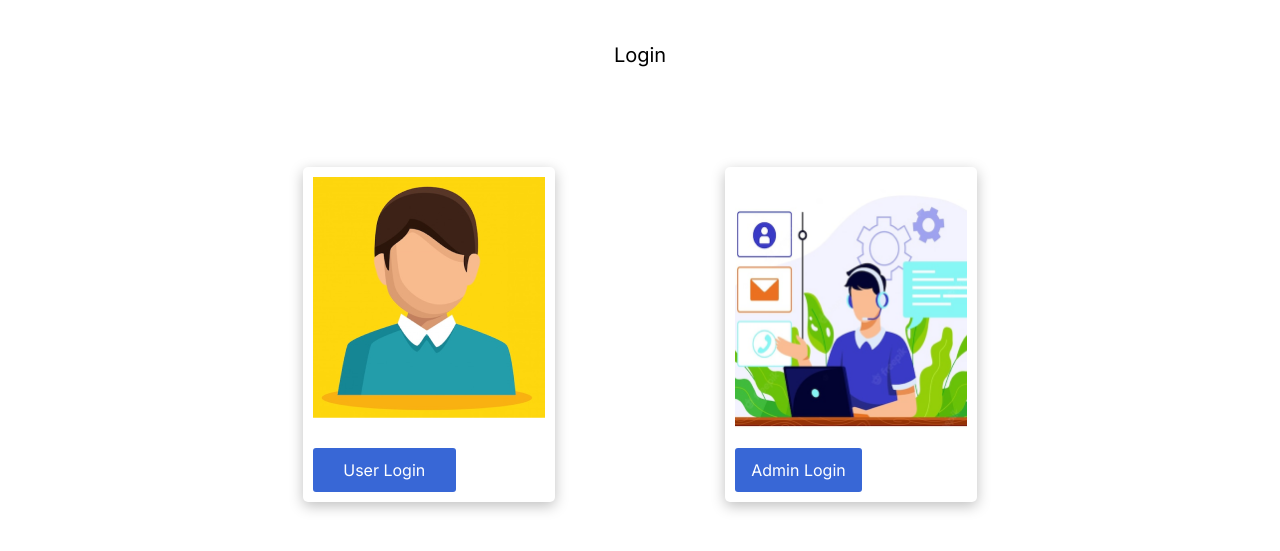
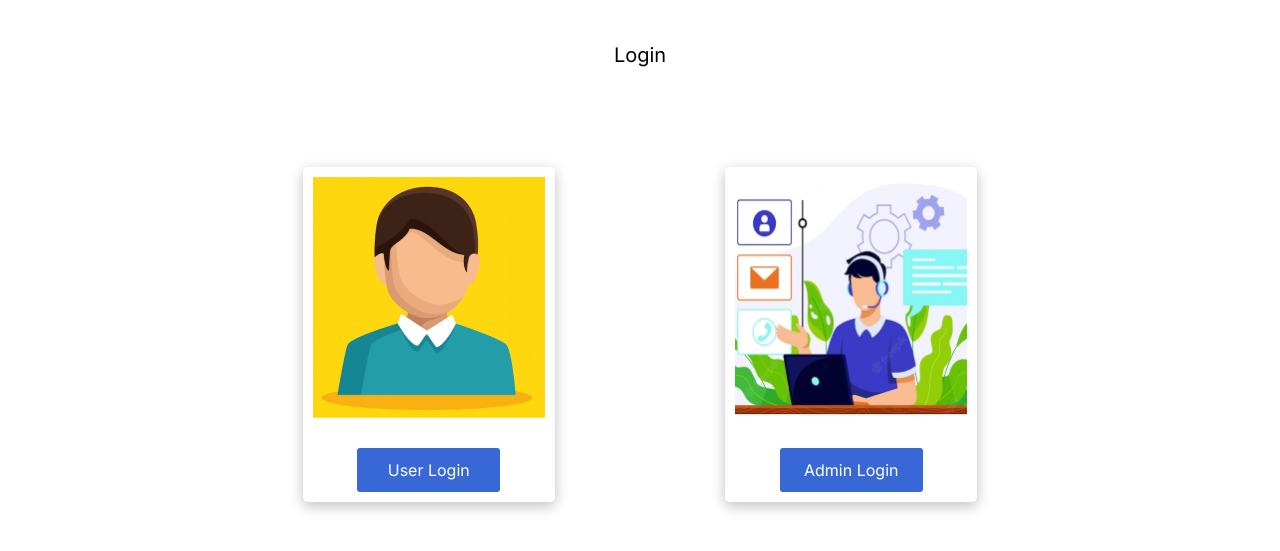
Before and after one commit to Prakashd05/Complaint_Registration_System, a plain HTML site: page getstarted.html in a window 1280 px wide. Shown: the part 71-622 px from the top of the page. Drawn offline with Linux system fonts and the light colour scheme.

Commit message:
Changed getstarted.html and style.css

```diff
--- a/getstarted.html
+++ b/getstarted.html
@@ -23,11 +23,11 @@
     <div class="login_container">
         <div class="user">
             <img src="images/image 3.png" alt="user login">
-            <a href="userlogin.html" class="btn">User Login</a>
+            <a href="userlogin.html" class="btn1">User Login</a>
         </div>
         <div class="user">
             <img src="images/image 2.png" alt="admin login">
-            <p><a href="adminlogin.html" class="btn">Admin Login</a></p>
+            <a href="adminlogin.html" class="btn1">Admin Login</a>
         </div>
     </div>
 
--- a/style.css
+++ b/style.css
@@ -29,6 +29,17 @@ nav {
     width: 143px;
     text-align: center;
 }
+.btn1 {
+    text-decoration: none;
+    padding: 12px 16px;
+    color: white;
+    background: #3867D6;
+    border-radius: 3px;
+    width: 143px;
+    text-align: center;
+    margin: 0 auto;
+}
+
 
 .container {
     display: flex;
@@ -130,9 +141,15 @@ h3 {
     width: 232px;
     height: 240.74px;
     margin-bottom: 10px;
+
+}
+.user:hover{
+    transform : scale(1.1);
 }
 
-
+.user a{
+    align-items: center;
+}
 .user_login{
     display: flex;
     flex-direction: column;
```
